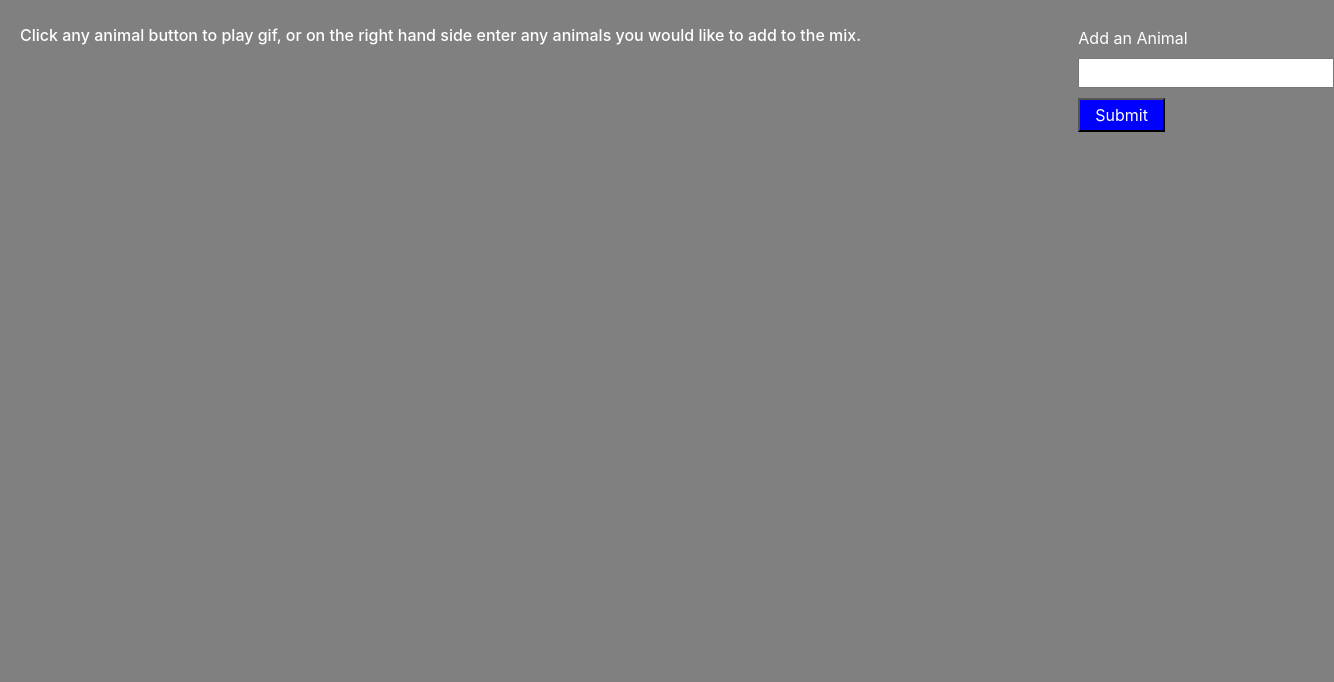
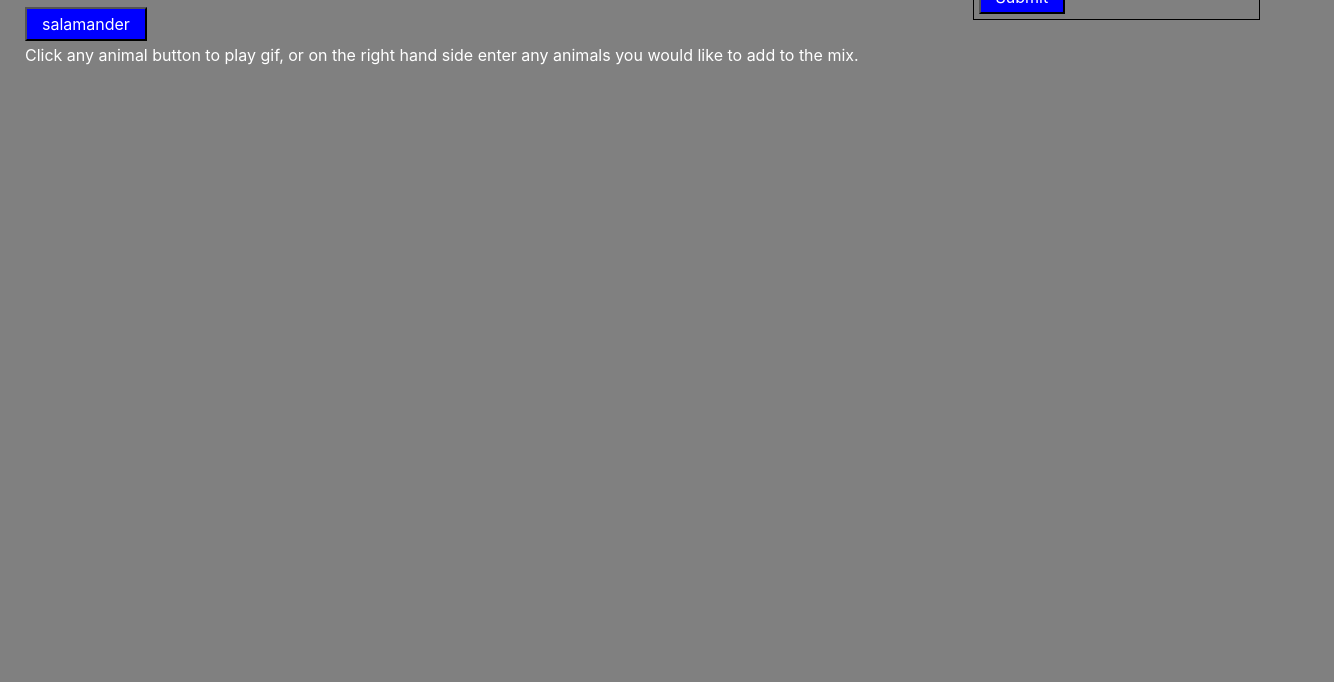
Before and after one commit to 2crazyflowers/GifTastic, a plain HTML site: page index.html in a window 1280 px wide. Shown: the part 118-800 px from the top of the page, 1334 px wide, since content can reach past the window. Drawn offline with nearby package versions, Linux system fonts and the light colour scheme.

Commit message:
continue adding style and changing format so the html looks better

```diff
--- a/assets/css/style.css
+++ b/assets/css/style.css
@@ -15,17 +15,16 @@ button {
   padding: 3px 15px;
 }
 
-.item {
-
-}
-
 p {
 	color: white;
-	margin-top: 15px;
+	margin-top: 30px;
+	line-height: 2px;
 }
 
 form {
 	color: white;
+	padding: 5px;
+	border: 1px solid black;
 }
 
 #add-animal {
@@ -37,4 +36,6 @@ form {
 
 h6 {
 	color: white;
+	font-weight: normal;
+	margin-left: 20px;
 }
--- a/index.html
+++ b/index.html
@@ -9,14 +9,12 @@
 </head>
 
 <body>
+  <div class="row">
+    <div class="col-9">
       <h1>Animal Gifs</h1>
-  <div class="row" id="buttons"></div><br>
-
-  <div class="row">
-    <div class="col-10" id="gifs-appear-here">
-      <h6>Click any animal button to play gif, or on the right hand side enter any animals you would like to add to the mix.</h6>
+      <div id="buttons"></div>
     </div>
-    <div class="col-2">
+    <div class="col-3">
       <form id="animal-form">
             <label for="animal-input">Add an Animal</label><br>
             <input type="text" id="animal-input"><br>
@@ -27,6 +25,11 @@
     </div>
   </div>
 
+  <div class="row">
+    <h6>Click any animal button to play gif, or on the right hand side enter any animals you would like to add to the mix.</h6>
+    <div class="col-12" id="gifs-appear-here"></div>
+  </div>
+
 
   <script src="https://cdnjs.cloudflare.com/ajax/libs/jquery/3.2.1/jquery.min.js"></script>
   <script type="text/javascript" src="assets/javascript/app.js"></script>
```
Lines whose indentation alone changed are shown as unchanged.
